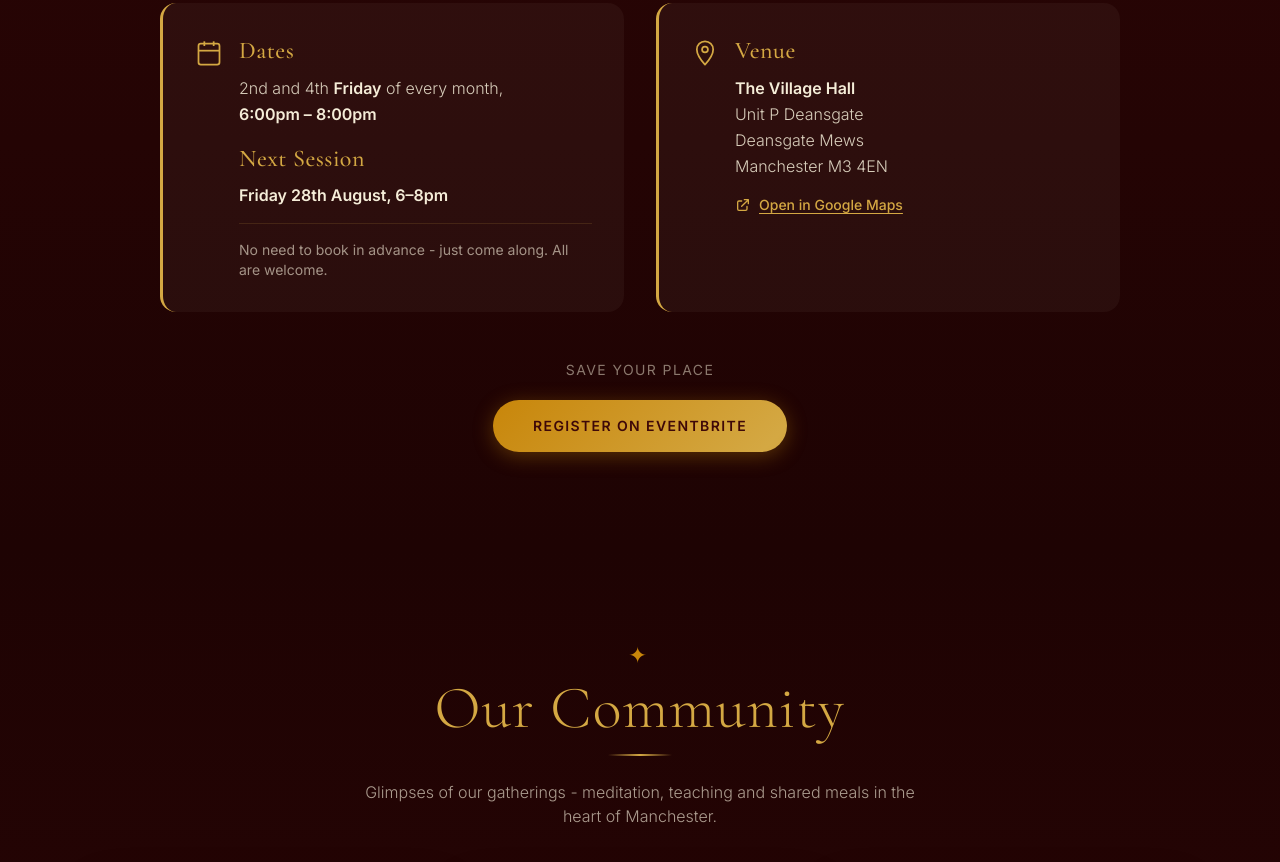
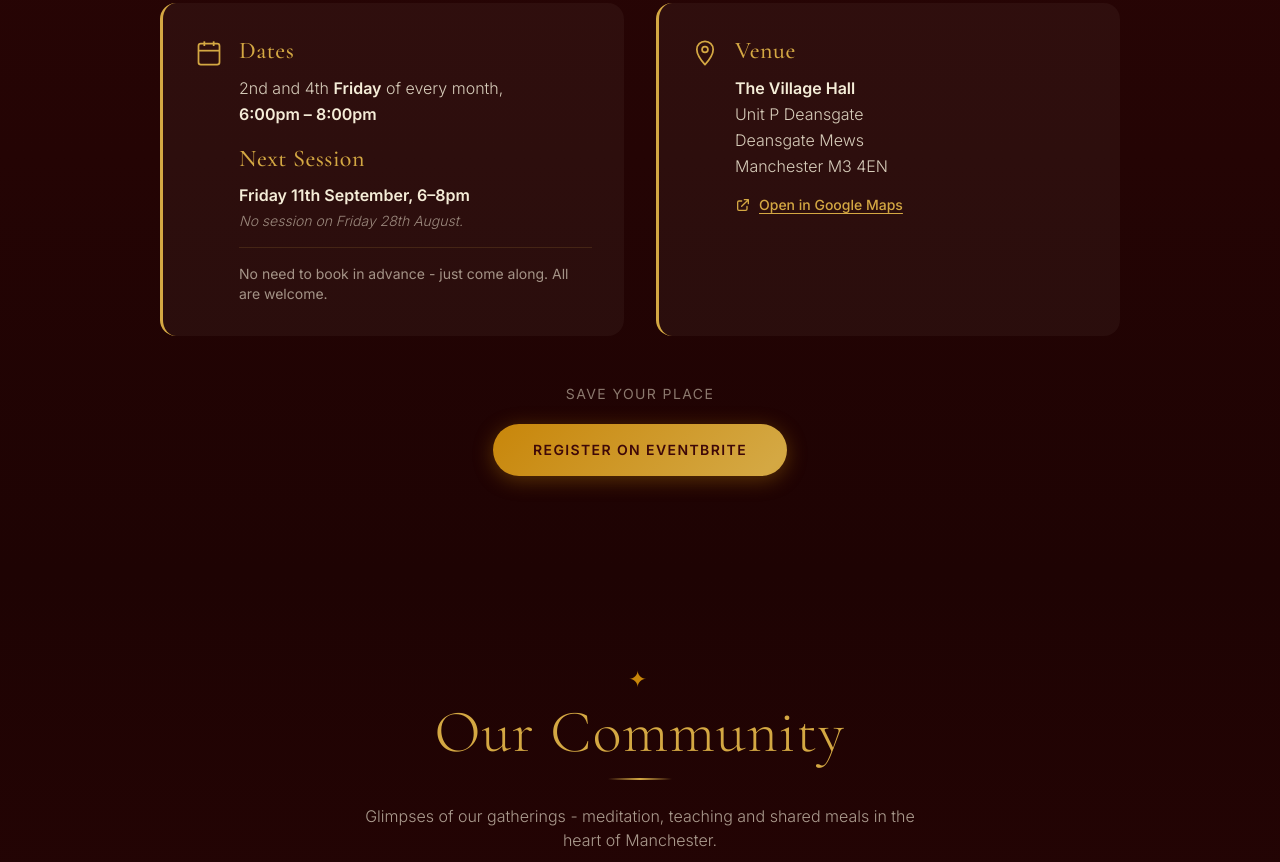
Before and after one commit to jcleary/vajra-moon, a plain HTML site: page index.html in a window 1280 px wide. Shown: the part 2376-3238 px from the top of the page. Drawn offline with nearby package versions, Linux system fonts and the light colour scheme.

Commit message:
add skip logic

```diff
--- a/index.html
+++ b/index.html
@@ -391,6 +391,7 @@
                 <p class="text-base font-light" style="color:rgba(245,237,216,0.85);">
                   <strong class="font-semibold" style="color:#F5EDD8;" id="next-session">—</strong>
                 </p>
+                <p class="text-sm font-light italic mt-1" style="color:rgba(245,237,216,0.55); display:none;" id="session-skip-note"></p>
               </div>
               <div class="mt-4 pt-4" style="border-top: 1px solid rgba(212,168,67,0.15);">
                 <p class="text-sm" style="color:rgba(245,237,216,0.6);">
@@ -593,6 +594,11 @@
 
     // Next session calculator — 2nd and 4th Friday of every month
     (function () {
+      // Dates when the regular session is NOT running (YYYY-MM-DD, local time).
+      // When the next session would fall on one of these, we skip to the one
+      // after it and show a note. Once a skip date has passed it's ignored.
+      const SKIPS = ['2026-08-28'];
+
       function ordinal(n) {
         const s = ['th','st','nd','rd'];
         const v = n % 100;
@@ -603,20 +609,49 @@
         const firstFri = 1 + ((5 - firstDay + 7) % 7);
         return [firstFri + 7, firstFri + 21].map(d => new Date(year, month, d));
       }
+      const days   = ['Sunday','Monday','Tuesday','Wednesday','Thursday','Friday','Saturday'];
+      const months = ['January','February','March','April','May','June','July','August','September','October','November','December'];
+      function formatDate(d) {
+        return days[d.getDay()] + ' ' + ordinal(d.getDate()) + ' ' + months[d.getMonth()];
+      }
+      function dateKey(d) {
+        return d.getFullYear() + '-' +
+          String(d.getMonth() + 1).padStart(2, '0') + '-' +
+          String(d.getDate()).padStart(2, '0');
+      }
+
       const today = new Date();
       today.setHours(0, 0, 0, 0);
-      let next = null;
-      for (let i = 0; i < 3 && !next; i++) {
+
+      // Chronological list of upcoming sessions (look ahead ~6 months).
+      const upcoming = [];
+      for (let i = 0; i < 6; i++) {
         const d = new Date(today.getFullYear(), today.getMonth() + i, 1);
         for (const s of sessionsForMonth(d.getFullYear(), d.getMonth())) {
-          if (s >= today) { next = s; break; }
+          if (s >= today) upcoming.push(s);
         }
       }
+
+      // Walk forward: any skipped sessions we pass become the note,
+      // the first running session is shown as "next".
+      const skipped = [];
+      let next = null;
+      for (const s of upcoming) {
+        if (SKIPS.indexOf(dateKey(s)) !== -1) {
+          skipped.push(s);
+        } else {
+          next = s;
+          break;
+        }
+      }
+
       if (next) {
-        const days   = ['Sunday','Monday','Tuesday','Wednesday','Thursday','Friday','Saturday'];
-        const months = ['January','February','March','April','May','June','July','August','September','October','November','December'];
-        document.getElementById('next-session').textContent =
-          days[next.getDay()] + ' ' + ordinal(next.getDate()) + ' ' + months[next.getMonth()] + ', 6–8pm';
+        document.getElementById('next-session').textContent = formatDate(next) + ', 6–8pm';
+      }
+      if (skipped.length) {
+        const noteEl = document.getElementById('session-skip-note');
+        noteEl.textContent = 'No session on ' + skipped.map(formatDate).join(' or ') + '.';
+        noteEl.style.display = '';
       }
     })();
 
```
